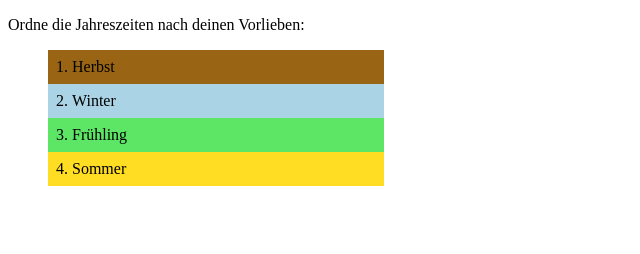
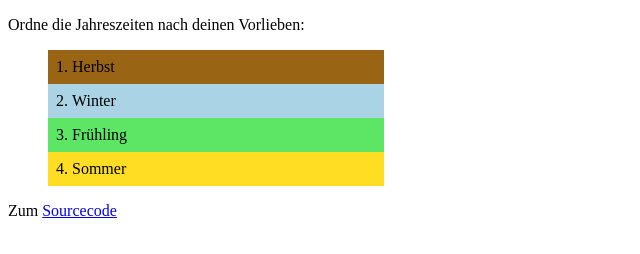
Before and after one commit to HoffmannP/exampleDnDLitHtml, a plain HTML site: page index.html in a window 1280 px wide. Shown: the whole page, without its empty margins (0-640 px from the left). Drawn offline with Linux system fonts and the light colour scheme.

Commit message:
Link to source/repository

```diff
--- a/index.html
+++ b/index.html
@@ -14,5 +14,6 @@
 		<li class="spring">Frühling</li>
 		<li class="summer">Sommer</li>
 	</ol>
+	<p>Zum <a href="https://github.com/HoffmannP/exampleDnDLitHtml">Sourcecode</a></p>
 </body>
 </html>
```
